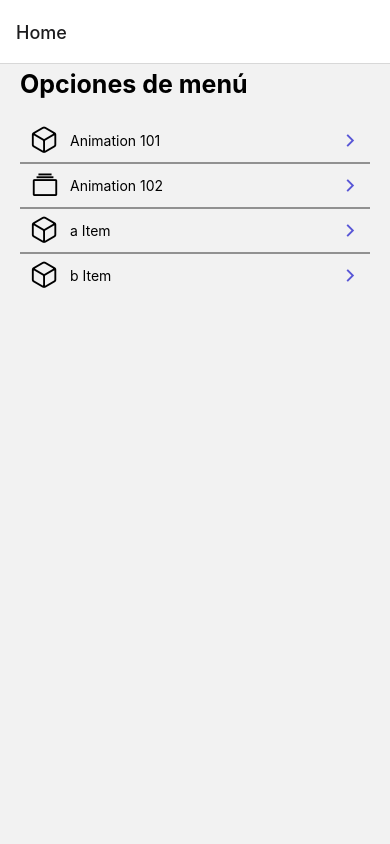
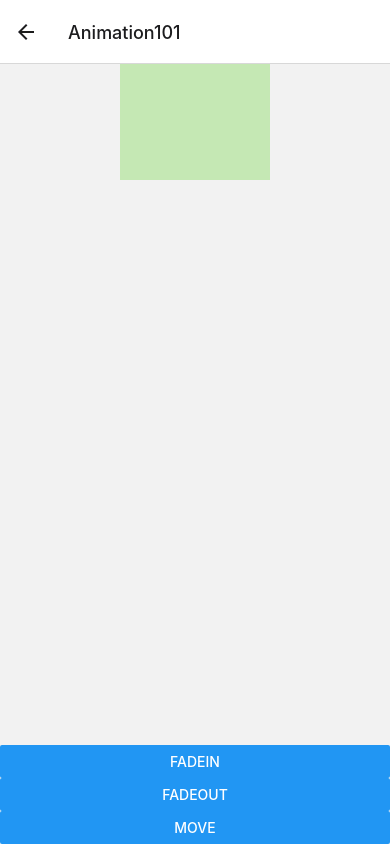
Before and after one commit to ArmandLord/react-native-components, a React Native app: screen /Animation101 in a window 390 px wide. Built offline with nearby package versions, Linux system fonts and the light colour scheme.

Commit message:
add animations and hook useAnimation

```diff
--- a/src/components/FlatListMenuItem.tsx
+++ b/src/components/FlatListMenuItem.tsx
@@ -2,9 +2,19 @@ import React from 'react';
 import {Text, View} from 'react-native';
 import Icon from 'react-native-vector-icons/Ionicons';
 import {MenuItem} from '../interfaces/IMenuItems';
+import {TouchableOpacity} from 'react-native-gesture-handler';
+import {useNavigation} from '@react-navigation/native';
+import {StackNavigationProp} from '@react-navigation/stack';
+import {StackNavigatorComponentsProps} from '../navigation/StackNavigatorComponents';
 
-export const FlatListMenuItem = ({title, icon}: MenuItem) => {
+export type StackNavigation =
+  StackNavigationProp<StackNavigatorComponentsProps>;
+
+export const FlatListMenuItem = ({title, icon, component}: MenuItem) => {
+  const {navigate} = useNavigation<StackNavigation>();
+
   return (
+    <TouchableOpacity onPress={() => navigate(component as never)}>
       <View
         style={{
           flexDirection: 'row',
@@ -27,5 +37,6 @@ export const FlatListMenuItem = ({title, icon}: MenuItem) => {
           }}
         />
       </View>
+    </TouchableOpacity>
   );
 };
--- /dev/null
+++ b/src/hooks/useAnimation.tsx
@@ -0,0 +1,48 @@
+import {useRef} from 'react';
+import {Animated, Easing} from 'react-native';
+
+export const useAnimation = () => {
+  const opacity = useRef(new Animated.Value(0.4)).current;
+  const position = useRef(new Animated.Value(-300)).current;
+
+  const fadeIn = () => {
+    Animated.timing(opacity, {
+      toValue: 1,
+      duration: 500,
+      useNativeDriver: true,
+    }).start();
+    Animated.timing(position, {
+      toValue: 0,
+      duration: 500,
+      useNativeDriver: true,
+      easing: Easing.bounce,
+    }).start();
+  };
+
+  const fadeOut = () => {
+    Animated.timing(opacity, {
+      toValue: 0.2,
+      duration: 500,
+      useNativeDriver: true,
+    }).start();
+  };
+
+  const startMoving = (initPosition: number, duration: number = 300) => {
+    position.setValue(0);
+
+    Animated.timing(position, {
+      toValue: initPosition,
+      duration,
+      useNativeDriver: true,
+      // easing: Easing.bounce,
+    }).start();
+  };
+  return {
+    opacity,
+    position,
+    // methods
+    fadeIn,
+    fadeOut,
+    startMoving,
+  };
+};
--- a/src/interfaces/IMenuItems.ts
+++ b/src/interfaces/IMenuItems.ts
@@ -2,5 +2,5 @@ export interface MenuItem {
   id: number;
   title: string;
   icon: string;
-  component?: string;
+  component: string;
 }
--- a/src/navigation/StackNavigatorComponents.tsx
+++ b/src/navigation/StackNavigatorComponents.tsx
@@ -1,15 +1,24 @@
 import React from 'react';
 import {createStackNavigator} from '@react-navigation/stack';
 import {Text, View} from 'react-native';
-import {HomeScreen} from '../screens';
+import {Animation101, Animation102, HomeScreen} from '../screens';
 
-const Stack = createStackNavigator();
+export type StackNavigatorComponentsProps = {
+  Home: undefined;
+  Notifications: undefined;
+  Animation101: undefined;
+  Animation102: undefined;
+};
+
+const Stack = createStackNavigator<StackNavigatorComponentsProps>();
 
 export const StackNavigatorComponents = () => {
   return (
     <Stack.Navigator>
       <Stack.Screen name="Home" component={HomeScreen} />
       <Stack.Screen name="Notifications" component={Notifications} />
+      <Stack.Screen name="Animation101" component={Animation101} />
+      <Stack.Screen name="Animation102" component={Animation102} />
     </Stack.Navigator>
   );
 };
--- /dev/null
+++ b/src/screens/Animation101.tsx
@@ -0,0 +1,50 @@
+import React from 'react';
+import {Animated, Button, StyleSheet, View} from 'react-native';
+import {useAnimation} from '../hooks/useAnimation';
+
+export const Animation101 = () => {
+  const {opacity, position, fadeIn, fadeOut, startMoving} = useAnimation();
+
+  return (
+    <View
+      style={{
+        flex: 1,
+      }}>
+      <Animated.View
+        style={{
+          ...styles.container,
+          opacity,
+          transform: [
+            {
+              translateY: position,
+            },
+          ],
+        }}>
+        <View style={styles.purpleBox} />
+      </Animated.View>
+      <Button title="FadeIn" onPress={fadeIn} />
+      <Button
+        title="FadeOut"
+        onPress={() => {
+          fadeOut();
+          startMoving(-200, 800);
+        }}
+      />
+      <Button title="Move" onPress={() => startMoving(-200, 800)} />
+    </View>
+  );
+};
+
+const styles = StyleSheet.create({
+  container: {
+    flex: 1,
+    // backgroundColor: '#1b8a92',
+    justifyContent: 'center',
+    alignItems: 'center',
+  },
+  purpleBox: {
+    backgroundColor: '#7fd656',
+    width: 150,
+    height: 150,
+  },
+});
--- /dev/null
+++ b/src/screens/Animation102.tsx
@@ -0,0 +1,50 @@
+import React, {useRef} from 'react';
+import {StyleSheet, View, Animated, PanResponder} from 'react-native';
+
+export const Animation102 = () => {
+  const pan = useRef(new Animated.ValueXY()).current;
+
+  const panResponder = PanResponder.create({
+    onStartShouldSetPanResponder: () => true,
+    onPanResponderMove: Animated.event(
+      [
+        null,
+        {
+          dx: pan.x,
+          dy: pan.y,
+        },
+      ],
+      {
+        useNativeDriver: false,
+      },
+    ),
+    onPanResponderRelease: () => {
+      Animated.spring(pan, {
+        toValue: {x: 0, y: 0},
+        useNativeDriver: false,
+      }).start();
+    },
+  });
+
+  return (
+    <View style={styles.container}>
+      <Animated.View
+        {...panResponder.panHandlers}
+        style={[pan.getLayout(), styles.purpleBox]}
+      />
+    </View>
+  );
+};
+
+const styles = StyleSheet.create({
+  container: {
+    flex: 1,
+    justifyContent: 'center',
+    alignItems: 'center',
+  },
+  purpleBox: {
+    backgroundColor: '#5856D6',
+    width: 150,
+    height: 150,
+  },
+});
--- a/src/screens/HomeScreen.tsx
+++ b/src/screens/HomeScreen.tsx
@@ -6,27 +6,15 @@ import {MenuItem} from '../interfaces/IMenuItems';
 const menuItems: MenuItem[] = [
   {
     id: 1,
-    title: 'Animation 101',
+    title: 'Animation101',
     icon: 'cube-outline',
-    component: 'Animation101Screen',
+    component: 'Animation101',
   },
   {
     id: 2,
-    title: 'Animation 102',
+    title: 'Animation102',
     icon: 'albums-outline',
-    component: 'Animation101Screen',
-  },
-  {
-    id: 3,
-    title: 'a Item',
-    icon: 'cube-outline',
-    component: 'Animation101Screen',
-  },
-  {
-    id: 4,
-    title: 'b Item',
-    icon: 'cube-outline',
-    component: 'Animation101Screen',
+    component: 'Animation102',
   },
 ];
 export const HomeScreen = () => {
--- a/src/screens/index.ts
+++ b/src/screens/index.ts
@@ -1 +1,4 @@
+export {Animation102} from './Animation102';
+export {Animation101} from './Animation101';
+
 export {HomeScreen} from './HomeScreen';
```
Lines whose indentation alone changed are shown as unchanged.
